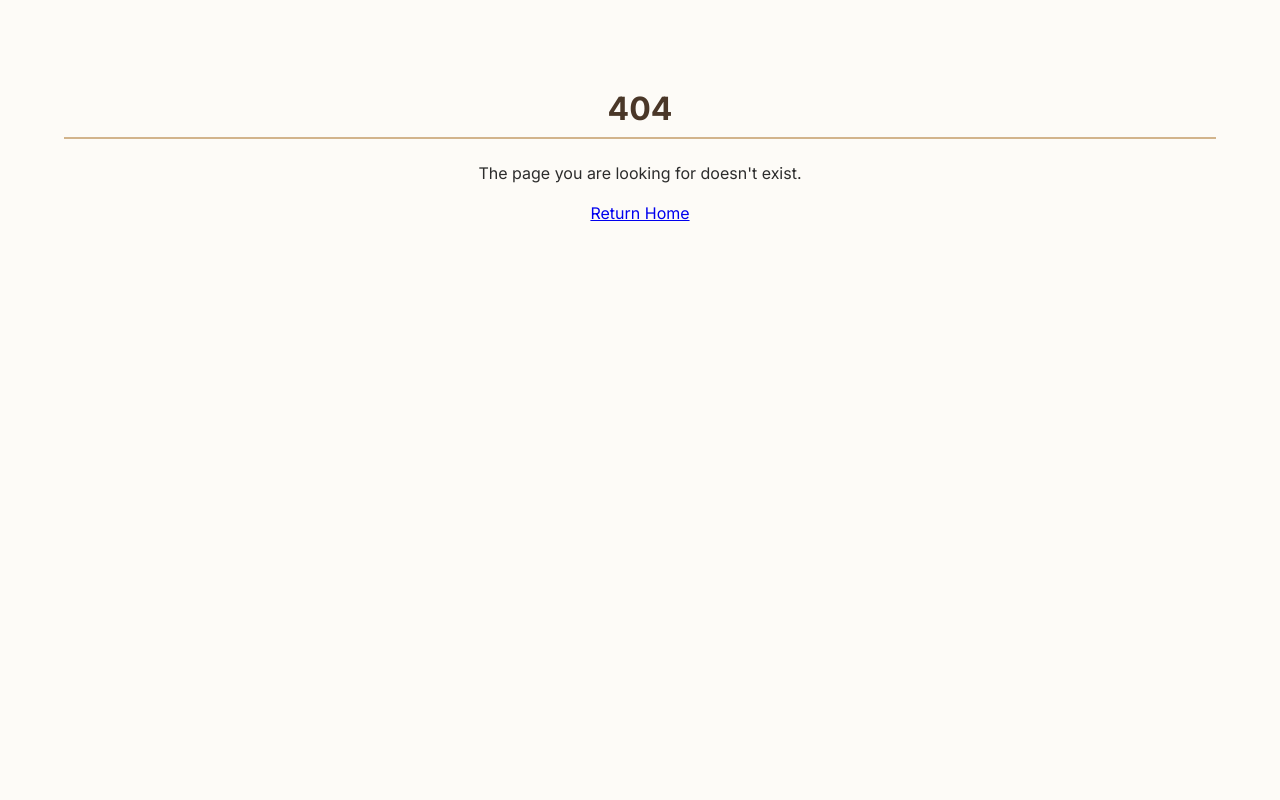
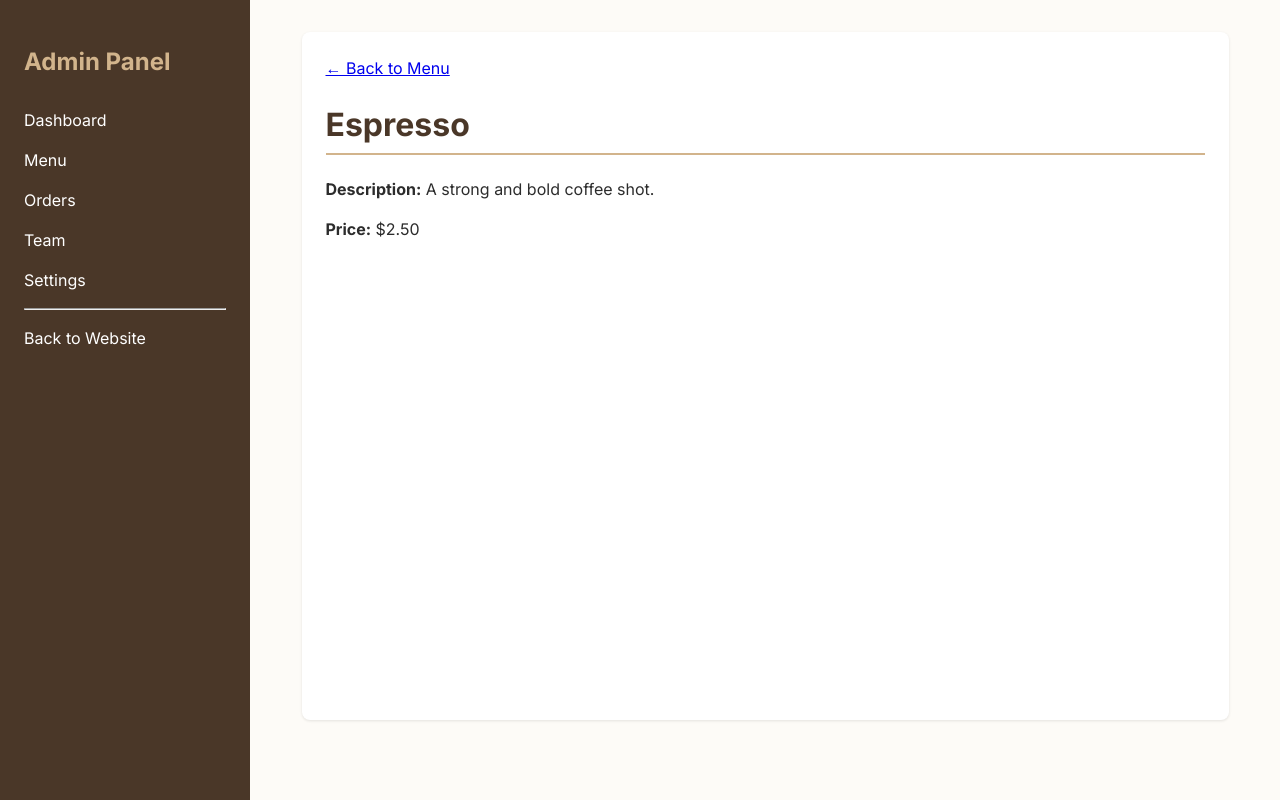
Before and after one commit to firdos9/maple-and-mug-cafe, a React (Vite) app: page /admin/menu/1 in a window 1280 px wide. Before the commit this address had no page. Built offline with nearby package versions, Linux system fonts and the light colour scheme.

Commit message:
feat: complete menu details navigation and routing

```diff
--- a/src/App.jsx
+++ b/src/App.jsx
@@ -13,6 +13,7 @@ import Orders from "./pages/Orders";
 import Team from "./pages/Team";
 import Settings from "./pages/Settings";
 import "./styles/global.css";
+import MenuDetails from "./pages/MenuDetails";
 
 function App() {
   return (
@@ -30,6 +31,7 @@ function App() {
       <Route path="/admin" element={<DashboardLayout />}>
         <Route index element={<Dashboard />} />
         <Route path="menu" element={<AdminMenu />} />
+        <Route path="menu/:id" element={<MenuDetails />} />
         <Route path="orders" element={<Orders />} />
         <Route path="team" element={<Team />} />
         <Route path="settings" element={<Settings />} />
--- a/src/pages/AdminMenu.jsx
+++ b/src/pages/AdminMenu.jsx
@@ -1,4 +1,5 @@
 import { useState } from "react";
+import { Link } from "react-router-dom";
 import { menuItems as initialData } from "../data/menuData";
 
 const AdminMenu = () => {
@@ -77,7 +78,9 @@ const AdminMenu = () => {
                 </>
               ) : (
                 <>
-                  <td>{item.name}</td>
+                  <td>
+                    <Link to={`/admin/menu/${item.id}`}>{item.name}</Link>
+                  </td>
                   <td>${item.price}</td>
                   <td className="action-buttons">
                     <button onClick={() => startEdit(item)}>Edit</button>
--- /dev/null
+++ b/src/pages/MenuDetails.jsx
@@ -0,0 +1,23 @@
+import { useParams, Link } from "react-router-dom";
+import { menuItems } from "../data/menuData";
+
+const MenuDetails = () => {
+  const { id } = useParams();
+  const item = menuItems.find((i) => i.id === parseInt(id));
+
+  if (!item) return <h2>Item not found!</h2>;
+
+  return (
+    <div className="admin-page-content">
+      <Link to="/admin/menu">← Back to Menu</Link>
+      <h1>{item.name}</h1>
+      <p>
+        <strong>Description:</strong> {item.description}
+      </p>
+      <p>
+        <strong>Price:</strong> ${item.price}
+      </p>
+    </div>
+  );
+};
+export default MenuDetails;
--- a/src/routes/AppRoutes.jsx
+++ b/src/routes/AppRoutes.jsx
@@ -11,6 +11,7 @@ import AdminMenu from "../pages/AdminMenu";
 import Orders from "../pages/Orders";
 import Team from "../pages/Team";
 import Settings from "../pages/Settings";
+import MenuDetails from "../pages/MenuDetails";
 
 const AppRoutes = () => {
   return (
@@ -30,6 +31,7 @@ const AppRoutes = () => {
         <Route path="orders" element={<Orders />} />
         <Route path="team" element={<Team />} />
         <Route path="settings" element={<Settings />} />
+        <Route path="menu/:id" element={<MenuDetails />} />
       </Route>
 
       <Route path="*" element={<NotFound />} />
```
